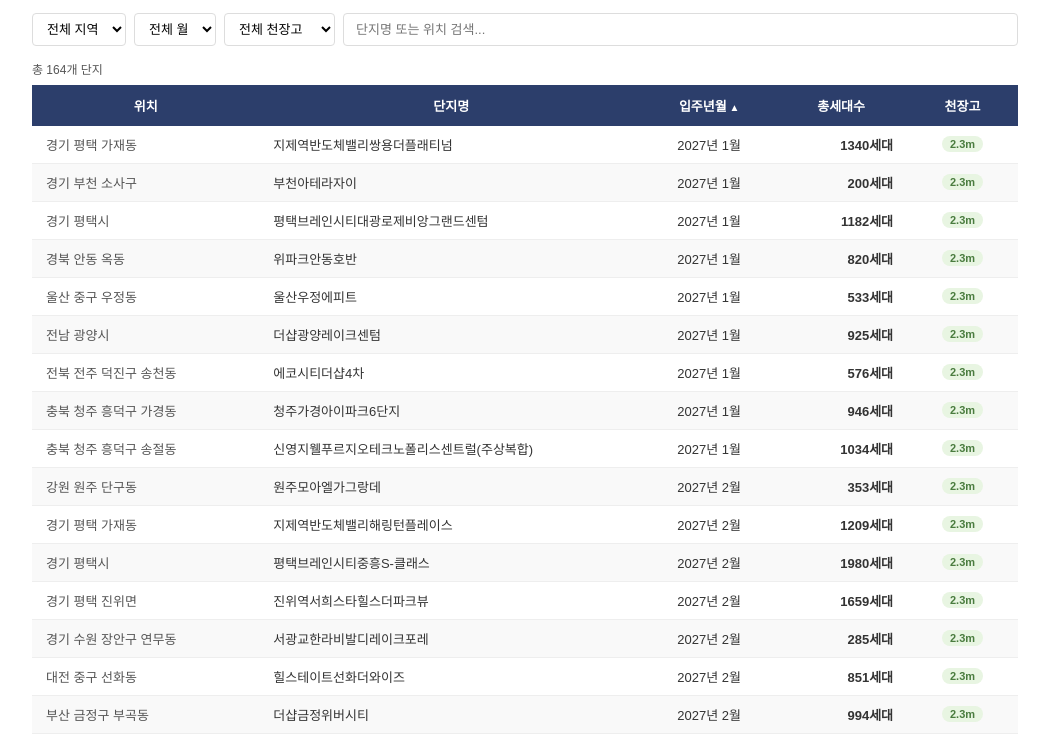
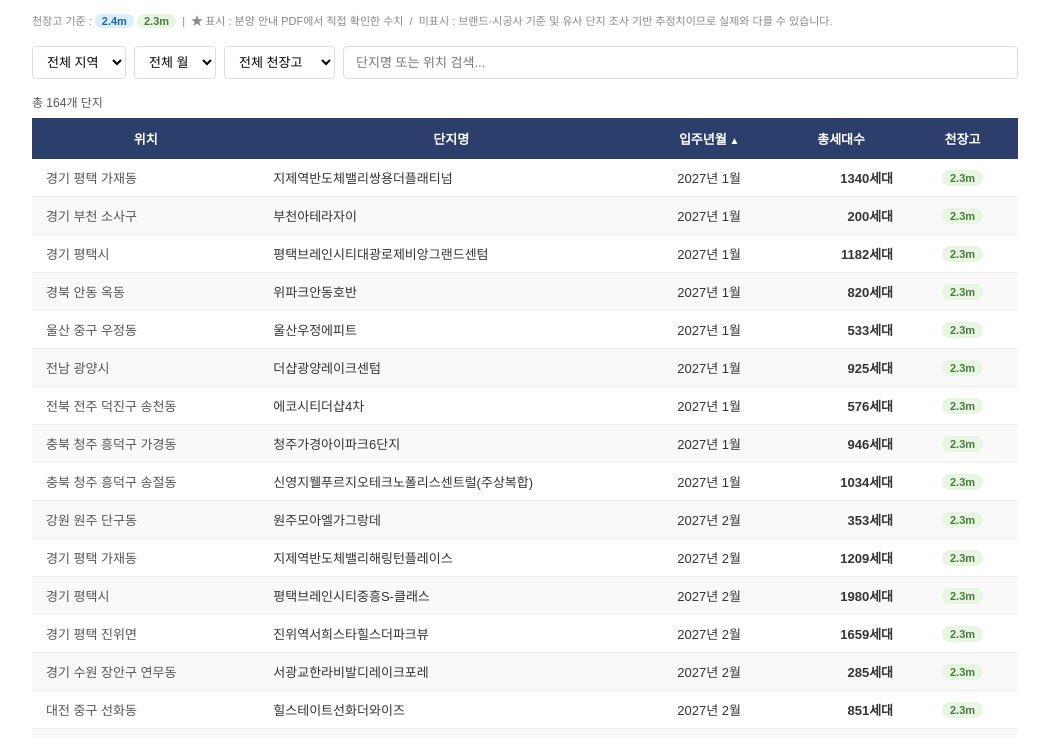
Before and after one commit to kwangholee-sketch/apt2027, a plain HTML site: page index.html in a window 1280 px wide. Shown: the part 125-862 px from the top of the page, without its empty margins (115-1164 px from the left). Drawn offline with Linux system fonts and the light colour scheme.

Commit message:
Update apt2027 data

```diff
--- a/index.html
+++ b/index.html
@@ -42,6 +42,13 @@
   <h1>APT 입주물량</h1>
   <p class="notice">해당 입주물량은 월 단위 업데이트 데이터로 실시간 모든 입주예정단지를 반영하지 않을 수 있습니다. 자료 이용에 참고 바랍니다.</p>
   <p class="source">출처 : 분양물량조사 &nbsp;|&nbsp; 전국 기준 2027년 1월~12월</p>
+  <p class="notice" style="margin-bottom:16px;">
+    천장고 기준 :
+    <span style="background:#dbeeff;color:#1a6b9e;padding:1px 7px;border-radius:10px;font-size:11px;font-weight:600;">2.4m</span>
+    <span style="background:#e8f5e2;color:#4a7c3f;padding:1px 7px;border-radius:10px;font-size:11px;font-weight:600;">2.3m</span>
+    &nbsp;|&nbsp;
+    <strong>★</strong> 표시 : 분양 안내 PDF에서 직접 확인한 수치 &nbsp;/&nbsp; 미표시 : 브랜드·시공사 기준 및 유사 단지 조사 기반 추정치이므로 실제와 다를 수 있습니다.
+  </p>
 
   <div class="search-bar">
     <select id="filterRegion" onchange="filterTable()">
```
